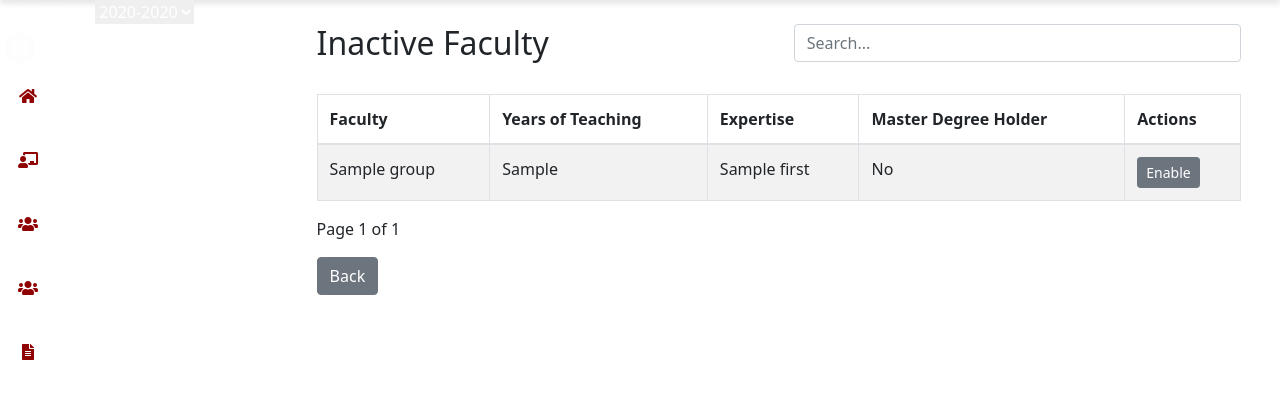
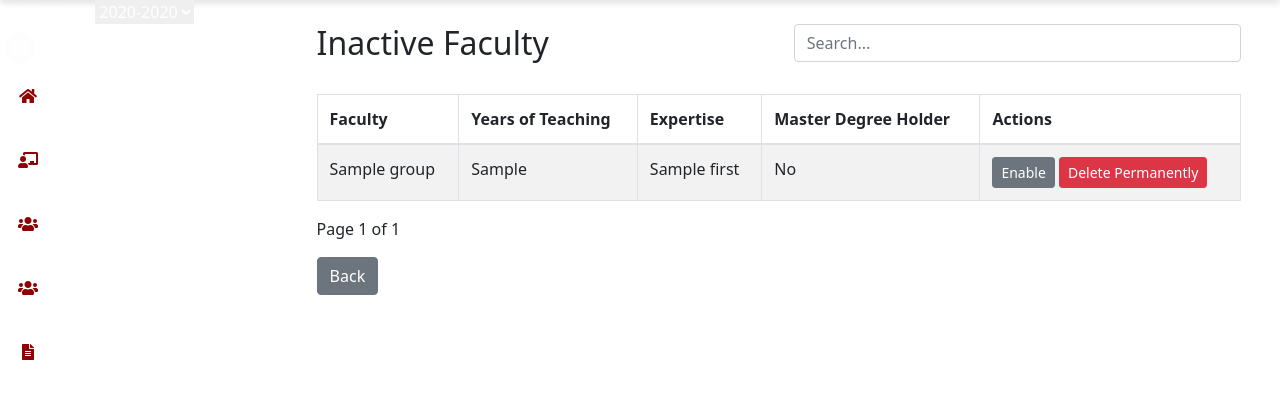
Before and after one commit to KurtLD/Capstone-System-Project-V3, a Django app: template templates/admin/reco_app/disabled_faculty_list.html in a window 1280 px wide. Shown: the part 50-449 px from the top of the page. Run offline with Django 5.2, Linux system fonts and the light colour scheme; the template is opened without the code that fills it: most values are stand-ins (such as "Sample title", 1, 10 or a date in 2020); some libraries are stand-ins or nearby versions.

Commit message:
update (session and permanently deletion of faculty)

```diff
--- a/myproject/settings.py
+++ b/myproject/settings.py
@@ -116,6 +116,12 @@ AUTH_PASSWORD_VALIDATORS = [
 ]
 
 
+# Session settings
+SESSION_EXPIRE_AT_BROWSER_CLOSE = True
+SESSION_COOKIE_AGE = 3600
+SESSION_ENGINE = 'django.contrib.sessions.backends.db'  # Default, ensures sessions are stored in the database
+
+
 # Internationalization
 # https://docs.djangoproject.com/en/5.1/topics/i18n/
 
--- a/myproject/urls.py
+++ b/myproject/urls.py
@@ -180,6 +180,7 @@ urlpatterns = [
     path('enable_faculty/<int:pk>/', reco_views.enable_faculty, name='enable_faculty'),
     path('assign_capstone_teacher/<int:faculty_id>/', reco_views.assign_capstone_teacher, name='assign_capstone_teacher'),
     path('remove_capstone_teacher/<int:faculty_id>/', reco_views.remove_capstone_teacher, name='remove_capstone_teacher'),
+    path('faculty/delete/<int:pk>/', reco_views.delete_faculty, name='delete_faculty'),
 
     # Adviser related URL patterns
     path('adviser_info/', reco_views.adviser_info, name='adviser_info'),
--- a/reco_app/views.py
+++ b/reco_app/views.py
@@ -1352,3 +1352,9 @@ def remove_capstone_teacher(request, faculty_id):
     )
 
     return redirect('faculty_list')
+
+def delete_faculty(request, pk):
+    faculty = get_object_or_404(Faculty, pk=pk)
+    faculty.delete()
+    # messages.success(request, "Faculty deleted permanently.")
+    return redirect('disabled_faculty_list')
--- a/templates/admin/reco_app/disabled_faculty_list.html
+++ b/templates/admin/reco_app/disabled_faculty_list.html
@@ -69,6 +69,7 @@
                                             <td data-label="Master Degree">{{ faculty.has_master_degree|yesno:"Yes,No" }}</td>
                                             <td data-label="Action">
                                                 <button class="btn btn-secondary btn-sm enable-btn" data-url="{% url 'enable_faculty' faculty.pk %}">Enable</button>
+                                                <button class="btn btn-danger btn-sm delete-btn" data-url="{% url 'delete_faculty' faculty.pk %}">Delete Permanently</button>
                                             </td>
                                         </tr>
                                     {% endfor %}
@@ -124,6 +125,28 @@
         </div>
     </div>
 
+    <!-- Delete Confirmation Modal -->
+    <div class="modal fade" id="deleteModal" tabindex="-1" role="dialog" aria-labelledby="deleteModalLabel" aria-hidden="true" data-bs-backdrop="static" data-bs-keyboard="false">
+        <div class="modal-dialog modal-dialog-centered" role="document">
+            <div class="modal-content">
+                <div class="modal-header">
+                    <h5 class="modal-title" id="deleteModalLabel">
+                        <i class="fas fa-trash-alt" style="color: red; margin-right: 10px;"></i>
+                        Confirm Delete
+                    </h5>
+                </div>
+                <div class="modal-body">
+                    Are you sure you want to delete this faculty permanently? This action cannot be undone.
+                </div>
+                <div class="modal-footer">
+                    <button type="button" class="btn btn-secondary" data-bs-dismiss="modal">Cancel</button>
+                    <a href="#" id="confirmDeleteBtn" class="btn btn-danger">Yes, delete it!</a>
+                </div>
+            </div>
+        </div>
+    </div>
+
+
     <!-- Bootstrap JS and dependencies -->
     <script src="https://cdn.jsdelivr.net/npm/@popperjs/core@2.11.6/dist/umd/popper.min.js"></script>
     <script src="https://cdn.jsdelivr.net/npm/bootstrap@5.3.0/dist/js/bootstrap.min.js"></script>
@@ -154,6 +177,16 @@
                 row.style.display = text.includes(input) ? '' : 'none';
             });
         });
+
+        document.querySelectorAll('.delete-btn').forEach(function(button) {
+            button.addEventListener('click', function(event) {
+                event.preventDefault();
+                var url = this.getAttribute('data-url');
+                $('#confirmDeleteBtn').attr('href', url);
+                $('#deleteModal').modal('show');
+            });
+        });
+
     </script>
 </body>
 </html>
--- a/templates/admin/reco_app/faculty_list.html
+++ b/templates/admin/reco_app/faculty_list.html
@@ -116,7 +116,7 @@
     <div class="modal-dialog modal-dialog-centered" role="document">
         <div class="modal-content">
             <div class="modal-header">
-                <h5 class="modal-title" id="actionModalLabel">Select Action for Capstone Teacher</h5>
+                <h5 class="modal-title" id="actionModalLabel">Select Action for Faculty</h5>
                 <button type="button" class="btn-close" data-bs-dismiss="modal" aria-label="Close"></button>
             </div>
                <div class="modal-footer">
@@ -216,7 +216,7 @@
             var isAssigning = this.classList.contains('btn-success');
             var modalBodyText = isAssigning ?
                 "Are you sure you want to assign this faculty as a Capstone Teacher?" :
-                "Are you sure you want to remove this faculty from Capstone Teacher?";
+                "Are you sure you want to unassign this faculty from Capstone Teacher?";
 
             document.getElementById('capstoneModalBody').textContent = modalBodyText;
             $('#capstoneModal').modal('show');
```
